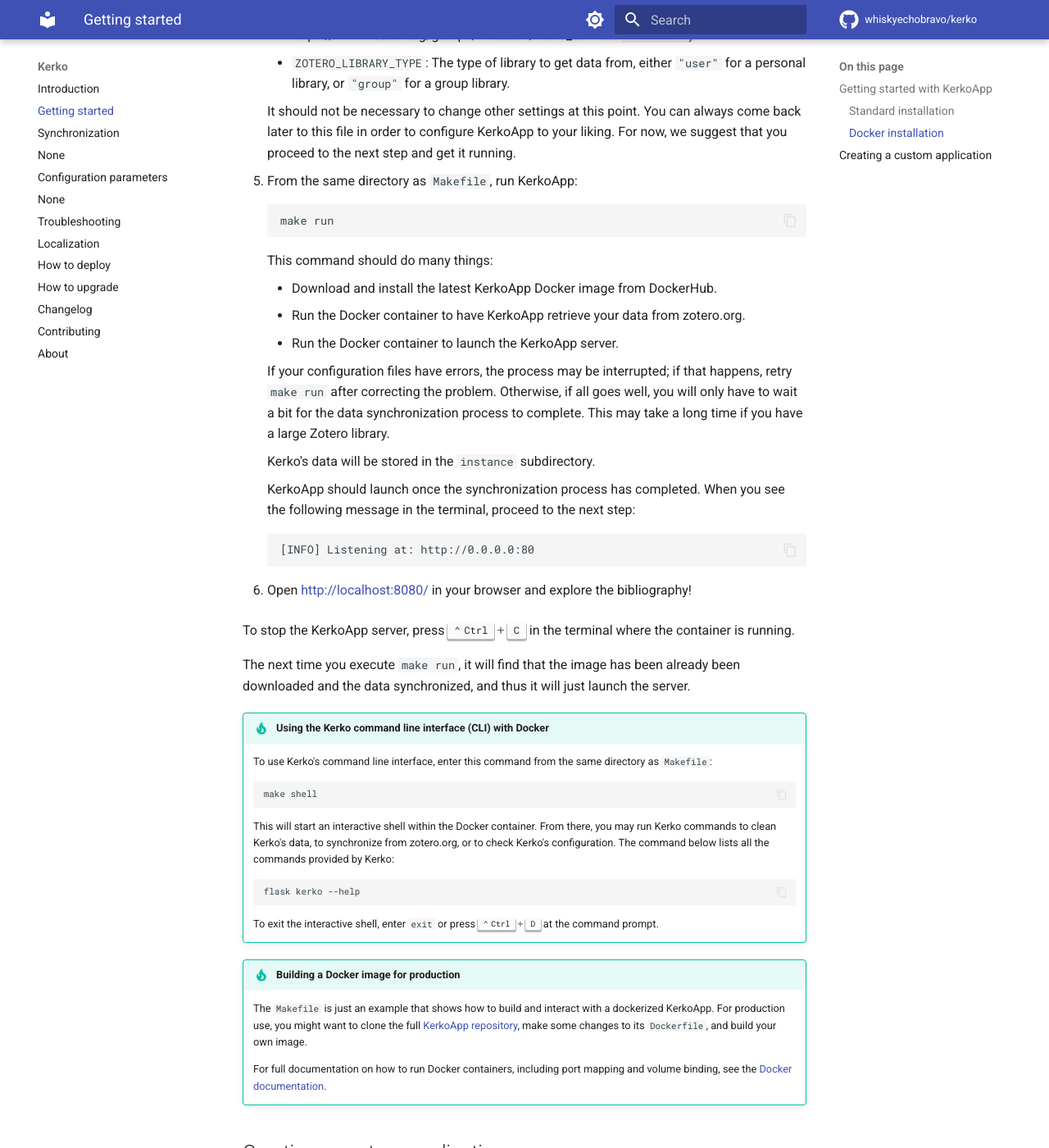
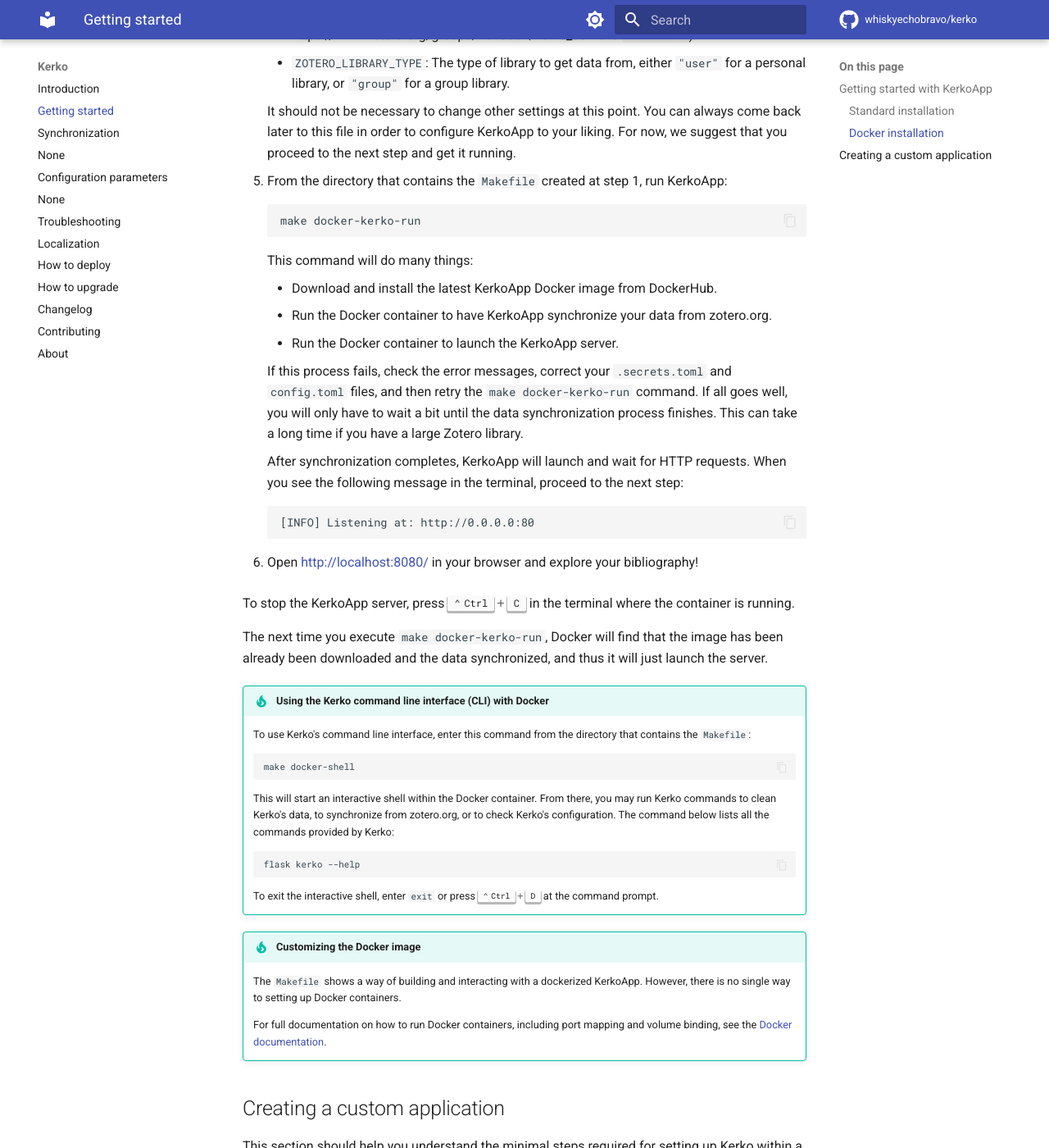
Before and after one commit to whiskyechobravo/kerko, an MkDocs documentation site: the page built from docs/getting-started.md, in a window 1280 px wide and 1400 px high, scrolled down 2885 px. Shown: the whole window at 82% size. Built offline with MkDocs 1.6.1 and Material for MkDocs 9.7.7, drawn with Linux system fonts in a browser that asks for light colours; comment, search, counter and statistics services are not loaded; the version menu is left out; some of the changed text lies outside the part shown.

Commit message:
Update deployment & Docker instructions.

````diff
--- a/docs/getting-started.md
+++ b/docs/getting-started.md
@@ -131,16 +131,15 @@
 
 ### Docker installation
 
-This procedure requires that [Docker] is installed on your computer.
+This procedure requires that [Docker Engine] is installed on your computer.
 
 1. Copy the `Makefile`, `sample.secrets.toml`, and `sample.config.toml` files
-   from the most recent stable branch of the [KerkoApp] repository (e.g.
-   <https://github.com/whiskyechobravo/kerkoapp/tree/stable/1.0.x>) to an empty
-   directory on your computer.
+   from the last released version of [KerkoApp] to an empty directory on your
+   computer. For example, if the latest release of KerkoApp is 1.3.0, you may
+   take the files from <https://github.com/whiskyechobravo/kerkoapp/tree/1.3.0>.
 
-2. Under the same directory, create a subdirectory named `instance`. This is
-   where you will put your configuration files, and where Kerko will save its
-   data.
+2. Under that directory, create a subdirectory named `instance`. This is where
+   you will put your configuration files, and where Kerko will save its data.
 
 3. Copy `sample.secrets.toml` as `.secrets.toml` into the `instance`
    subdirectory. Open `instance/.secrets.toml` in a text editor to assign proper
@@ -171,50 +170,50 @@
     liking. For now, we suggest that you proceed to the next step and get it
     running.
 
-5. From the same directory as `Makefile`, run KerkoApp:
+5. From the directory that contains the `Makefile` created at step 1, run
+   KerkoApp:
 
     ```bash
-    make run
+    make docker-kerko-run
     ```
 
-    This command should do many things:
+    This command will do many things:
 
     - Download and install the latest KerkoApp Docker image from DockerHub.
-    - Run the Docker container to have KerkoApp retrieve your data from
+    - Run the Docker container to have KerkoApp synchronize your data from
       zotero.org.
     - Run the Docker container to launch the KerkoApp server.
 
-    If your configuration files have errors, the process may be interrupted; if
-    that happens, retry `make run` after correcting the problem. Otherwise, if
-    all goes well, you will only have to wait a bit for the data synchronization
-    process to complete. This may take a long time if you have a large Zotero
-    library.
+    If this process fails, check the error messages, correct your
+    `.secrets.toml` and `config.toml` files, and then retry the `make
+    docker-kerko-run` command. If all goes well, you will only have to wait a
+    bit until the data synchronization process finishes. This can take a long
+    time if you have a large Zotero library.
 
-    Kerko's data will be stored in the `instance` subdirectory.
-
-    KerkoApp should launch once the synchronization process has completed. When
-    you see the following message in the terminal, proceed to the next step:
+    After synchronization completes, KerkoApp will launch and wait for HTTP
+    requests. When you see the following message in the terminal, proceed to the
+    next step:
 
     ```
     [INFO] Listening at: http://0.0.0.0:80
     ```
 
-6. Open <http://localhost:8080/> in your browser and explore the bibliography!
+6. Open <http://localhost:8080/> in your browser and explore your bibliography!
 
 To stop the KerkoApp server, press ++ctrl+c++ in the terminal where the
 container is running.
 
-The next time you execute `make run`, it will find that the image has been
-already been downloaded and the data synchronized, and thus it will just launch
-the server.
+The next time you execute `make docker-kerko-run`, Docker will find that the
+image has been already been downloaded and the data synchronized, and thus it
+will just launch the server.
 
 !!! tip "Using the Kerko command line interface (CLI) with Docker"
 
-    To use Kerko's command line interface, enter this command from the same
-    directory as `Makefile`:
+    To use Kerko's command line interface, enter this command from the
+    directory that contains the `Makefile`:
 
     ```bash
-    make shell
+    make docker-shell
     ```
 
     This will start an interactive shell within the Docker container. From
@@ -229,15 +228,13 @@
     To exit the interactive shell, enter `exit` or press ++ctrl+d++ at the
     command prompt.
 
-!!! tip "Building a Docker image for production"
+!!! tip "Customizing the Docker image"
 
-    The `Makefile` is just an example that shows how to build and interact with
-    a dockerized KerkoApp. For production use, you might want to clone the full
-    [KerkoApp repository][KerkoApp], make some changes to its `Dockerfile`, and
-    build your own image.
+    The `Makefile` shows a way of building and interacting with a dockerized
+    KerkoApp. However, there is no single way to setting up Docker containers.
 
-    For full documentation on how to run Docker containers, including port mapping
-    and volume binding, see the [Docker documentation].
+    For full documentation on how to run Docker containers, including port
+    mapping and volume binding, see the [Docker documentation].
 
 
 ## Creating a custom application
````
Also changed, not shown: other parts of docs/getting-started.md (+1 -1 lines), docs/deploying.md (+1 -2 lines).
